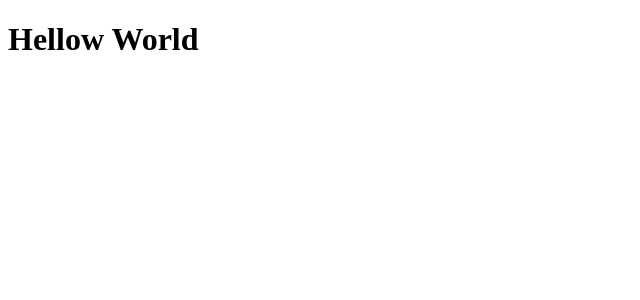
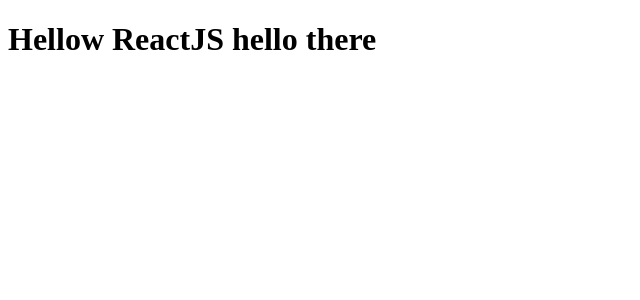
Before and after one commit to VitorDLeo/ReactJS, a React app in the folder 01-github-explorer/: page / in a window 1280 px wide. Shown: the top 300 px of the page, without its empty margins (0-640 px from the left). Built offline with nearby package versions, Linux system fonts and the light colour scheme.

Commit message:
Adicionando o webserver pack dev

```diff
--- a/01-github-explorer/src/app.jsx
+++ b/01-github-explorer/src/app.jsx
@@ -1,3 +1,3 @@
 export function App(){
-    return <h1>Hellow World</h1>
+    return <h1>Hellow ReactJS hello there</h1>
 }
--- a/01-github-explorer/webpack.config.js
+++ b/01-github-explorer/webpack.config.js
@@ -10,6 +10,9 @@
     },
     resolve: {
         extensions: ['.js', '.jsx'],
+    },
+    devServer: {
+        static: path.resolve(__dirname, 'public'),
     },
     plugins: [
         new HtmlWebpackPlugin({
```
